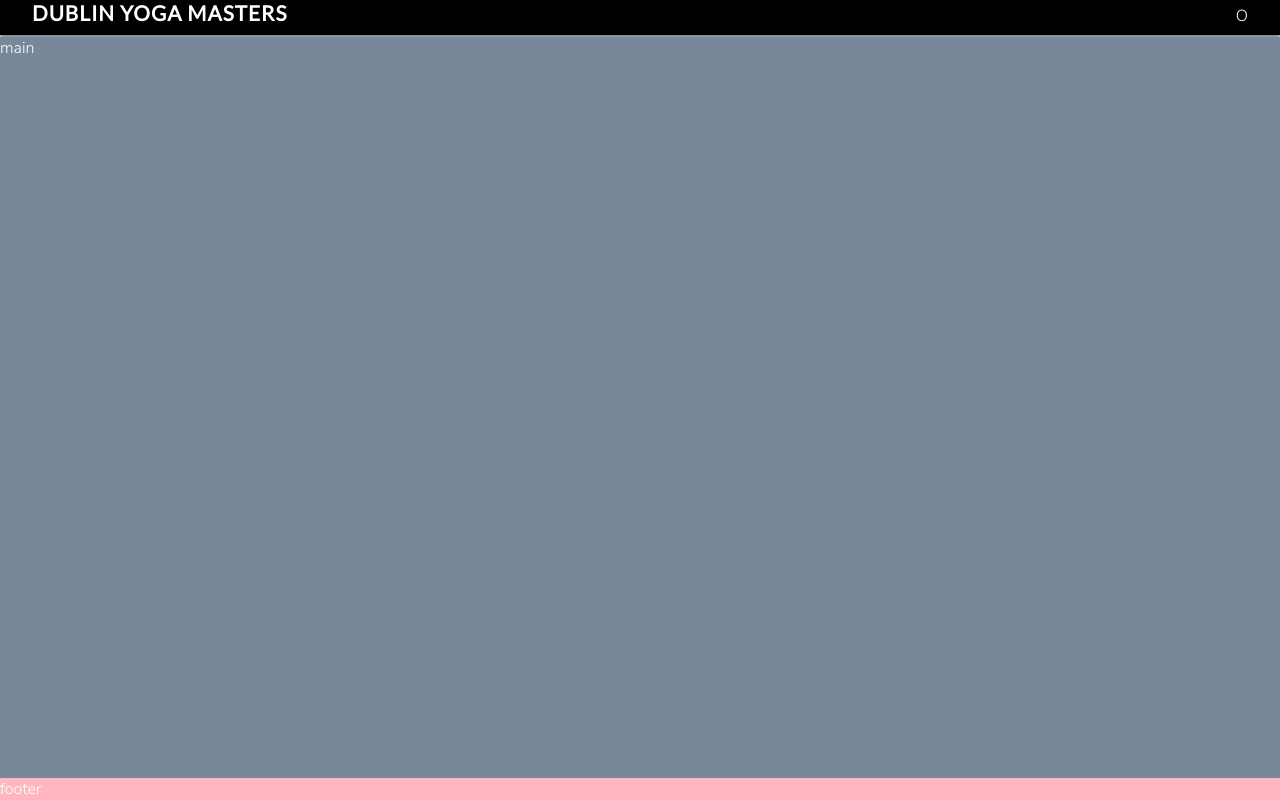
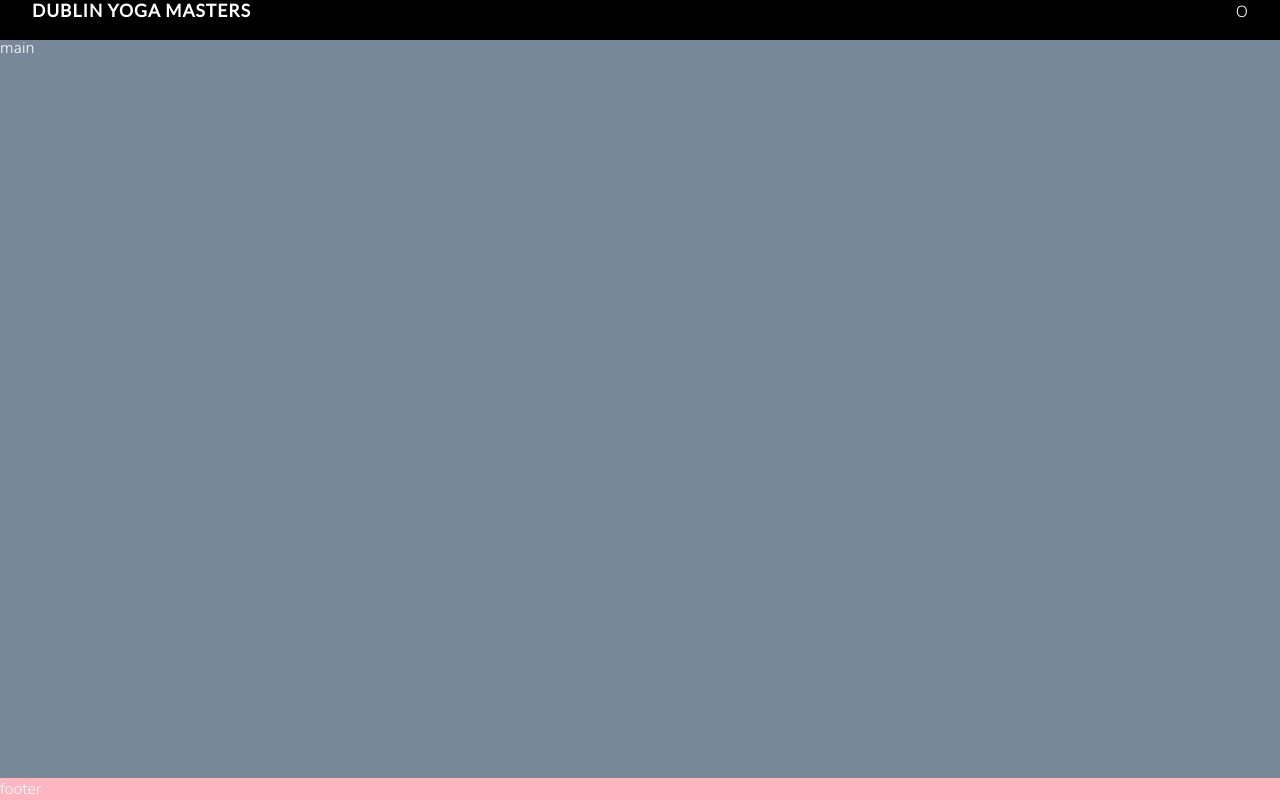
Before and after one commit to johnfurlong98/dublin-yoga-masters, a plain HTML site: page index.html in a window 1280 px wide. Drawn offline with Linux system fonts and the light colour scheme.

Commit message:
chnaged header height and h1 font size

```diff
--- a/assets/css/style.css
+++ b/assets/css/style.css
@@ -22,7 +22,7 @@
  header {
      background-color: black;
      padding: 0 2rem;
-     height: 35px;
+     height: 40px;
      position: fixed;
      z-index: 99;
      width: 100%;
@@ -42,7 +42,7 @@
      text-transform: uppercase;
      letter-spacing: 1px;
      color: white;
-     font-size: 130%;
+     font-size: 110%;
 
  }
 
```
